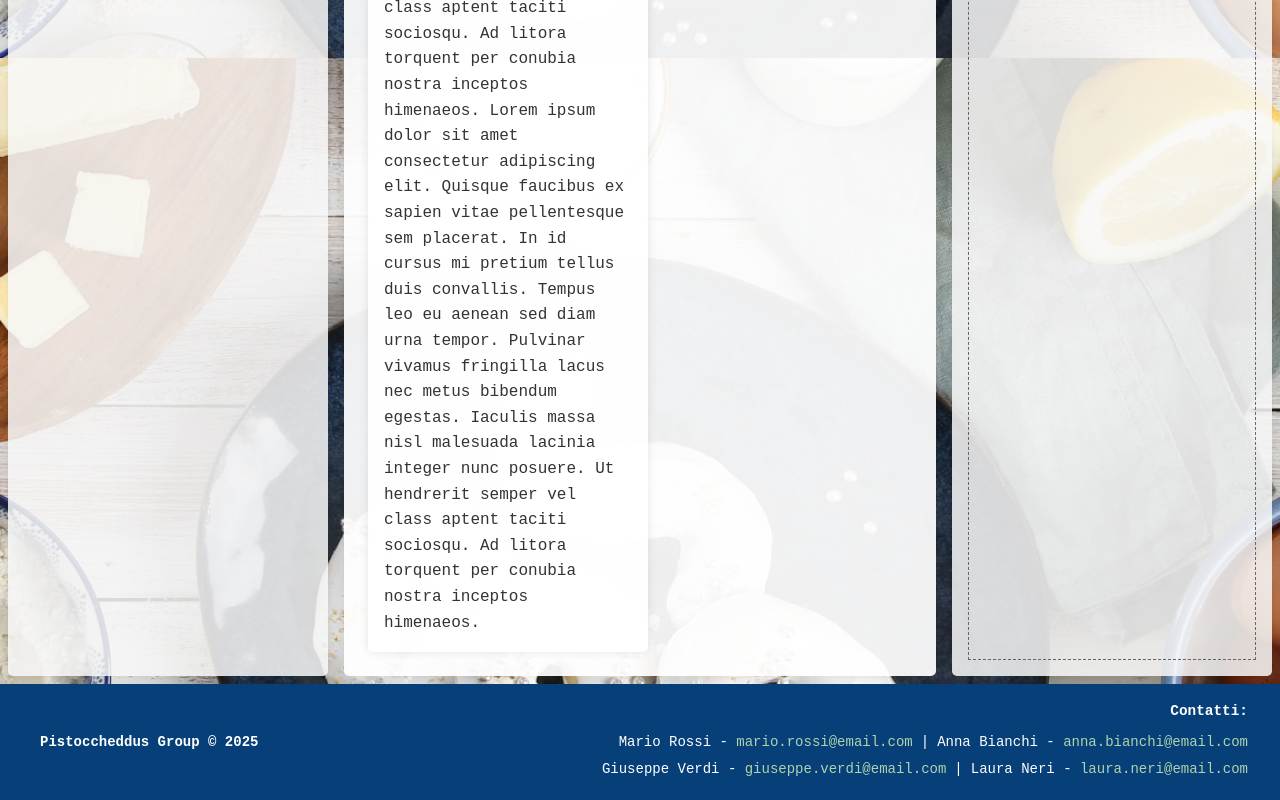
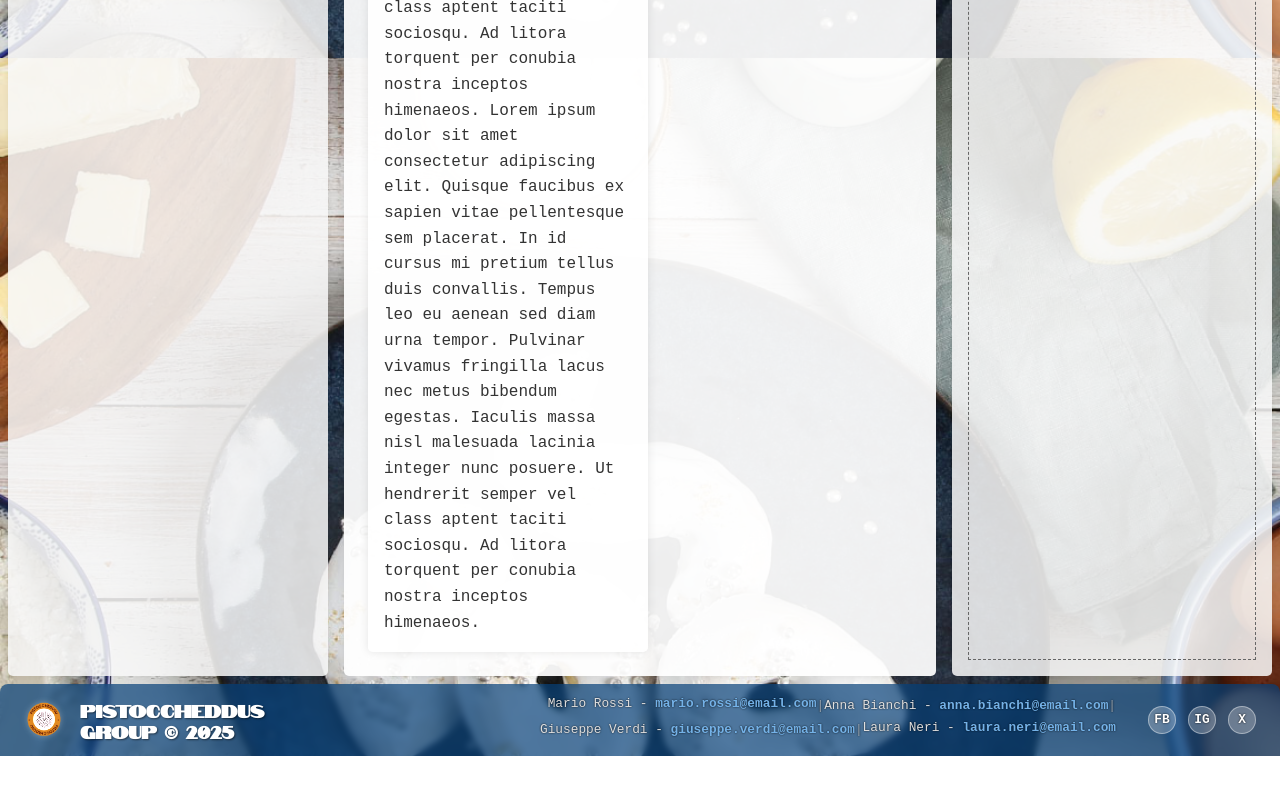
Before and after one commit to SolidusRam/PistoccheddusFPW, a Vue app in the folder PistoVUE/: page / in a window 1280 px wide. Shown: the part 3942-4742 px from the top of the page. After the commit the page ends 4698 px from the top, so only its background shows below. Built offline with nearby package versions, Linux system fonts and the light colour scheme.

Commit message:
improved footer, aggiunti anche logo

```diff
--- a/PistoVUE/src/assets/main.css
+++ b/PistoVUE/src/assets/main.css
@@ -149,8 +149,8 @@ body {
 
   /* Footer */
   .app-footer {
-    background-color: #074079;
-    color: white;
-    padding: 1rem;
     margin-top: auto;
+    backdrop-filter: blur(3px); /* Effetto blur coerente con l'header */
+    -webkit-backdrop-filter: blur(3px);
+    padding: 0; /* Rimuoviamo il padding del contenitore perché lo gestiremo nel componente */
   }
--- a/PistoVUE/src/components/Footer.vue
+++ b/PistoVUE/src/components/Footer.vue
@@ -1,44 +1,99 @@
 <template>
-  <div class="footer-content">
-    <p class="group-name">Pistoccheddus Group &copy; 2025</p>
+  <div class="footer-container">
+    <div class="logo-container">
+      <img src="@/assets/logo.png" alt="Logo Pistoccheddus" class="logo">
+    </div>
+    <div class="content-container">
+      <div class="title-container">
+        <h3 class="footer-title">Pistoccheddus Group &copy; 2025</h3>
+      </div>
+      <div class="details-container">
         <div class="team-contacts">
-      <h4>Contatti:</h4>
           <ul>
             <li>
               <span>Mario Rossi - <a href="mailto:mario.rossi@email.com">mario.rossi@email.com</a></span>
-          <span class="separator"> | </span>
+              <span class="separator">|</span>
               <span>Anna Bianchi - <a href="mailto:anna.bianchi@email.com">anna.bianchi@email.com</a></span>
-        </li>
-        <li>
+              <span class="separator">|</span>
               <span>Giuseppe Verdi - <a href="mailto:giuseppe.verdi@email.com">giuseppe.verdi@email.com</a></span>
-          <span class="separator"> | </span>
+              <span class="separator">|</span>
               <span>Laura Neri - <a href="mailto:laura.neri@email.com">laura.neri@email.com</a></span>
             </li>
           </ul>
+        </div>
+        <div class="social-links">
+          <div class="social-icons">
+            <a href="#" class="social-icon" title="Facebook">FB</a>
+            <a href="#" class="social-icon" title="Instagram">IG</a>
+            <a href="#" class="social-icon" title="Twitter">X</a>
+          </div>
+        </div>
+      </div>
     </div>
   </div>
 </template>
 
 <style scoped>
-.footer-content {
+.footer-container {
   display: flex;
   flex-direction: column;
   align-items: center;
-  text-align: center;
-  padding: 0;
-  padding-left: 1.5rem;
-  padding-right: 1rem;
-  font-size: 0.875rem;
+  padding: 0.6rem 0.5rem;
+  width: 100%;
+  border-radius: 8px 8px 0 0;
+  overflow: hidden;
+  color: #ffffff;
+  background-color: rgba(7, 64, 121, 0.7); /* Sfondo blu scuro più opaco */
 }
 
-.group-name {
-  margin-bottom: 0.5rem;
-  font-weight: bold;
+.logo-container {
+  margin: 0;
+  padding: 0;
+  margin-right: 0.5rem;
+  display: flex;
+  align-items: center;
+  transition: transform 0.3s ease;
 }
 
-.team-contacts h4 {
-  margin-bottom: 0.5rem;
-  font-size: 0.9rem;
+.logo-container:hover {
+  transform: scale(1.05);
+}
+
+.logo {
+  max-width: 40px;
+  height: auto;
+  display: block;
+  filter: brightness(1.3) drop-shadow(0 0 3px rgba(255, 255, 255, 0.3));
+}
+
+.content-container {
+  width: 100%;
+  display: flex;
+  flex-direction: column;
+  align-items: center;
+}
+
+.title-container {
+  text-align: center;
+  line-height: 1;
+  padding: 0.2rem 0;
+  border-radius: 5px;
+}
+
+.footer-title {
+  font-family: 'NotableLocal', sans-serif;
+  font-size: 1.1rem;
+  margin: 0;
+  color: #ffffff;
+  text-shadow: 1px 1px 2px rgba(0, 0, 0, 0.5);
+}
+
+.details-container {
+  display: flex;
+  flex-direction: column;
+  align-items: center;
+  width: 100%;
+  gap: 0.5rem;
 }
 
 .team-contacts ul {
@@ -49,9 +104,12 @@
 
 .team-contacts li {
   margin-bottom: 0.25rem;
-  display: flex; /* Use flexbox for better control */
-  flex-direction: column; /* Stack vertically by default (mobile) */
-  align-items: center; /* Center items when stacked */
+  display: flex;
+  flex-direction: column;
+  align-items: center;
+  color: #e0e0e0;
+  font-size: 0.8rem;
+  text-shadow: 0 0 2px rgba(0, 0, 0, 0.9);
 }
 
 /* Nascondi il separatore su mobile */
@@ -59,53 +117,123 @@
   display: none;
 }
 
-/* Rimuovi margini specifici per mobile */
 .team-contacts li span:first-child,
 .team-contacts li span:last-child {
-  margin: 0 0 0.25rem 0; /* Add some bottom margin when stacked */
+  margin: 0 0 0.25rem 0;
 }
 
 .team-contacts a {
-  color: #aed3ac;
+  color: #74b2e8; /* Blu chiaro per i link su sfondo scuro */
   text-decoration: none;
+  transition: color 0.3s ease;
+  font-weight: bold;
+  text-shadow: 0 0 2px rgba(0, 0, 0, 0.9);
 }
 
 .team-contacts a:hover {
+  color: #ffffff;
   text-decoration: underline;
 }
 
-/* Responsive: Desktop */
+.social-links {
+  display: flex;
+  align-items: center;
+  padding-top: 0.2rem;
+  width: 100%;
+  justify-content: center;
+}
+
+.social-icons {
+  display: flex;
+  gap: 0.75rem;
+}
+
+.social-icon {
+  display: flex;
+  align-items: center;
+  justify-content: center;
+  width: 1.75rem;
+  height: 1.75rem;
+  background-color: rgba(255, 255, 255, 0.25);
+  color: #ffffff;
+  text-decoration: none;
+  border-radius: 50%;
+  font-size: 0.8rem;
+  transition: all 0.3s ease;
+  border: 1px solid rgba(255, 255, 255, 0.4);
+  text-shadow: 0 0 2px rgba(0, 0, 0, 0.9);
+  font-weight: bold;
+}
+
+.social-icon:hover {
+  background-color: rgba(255, 255, 255, 0.7);
+  color: #074079;
+  transform: scale(1.1);
+  box-shadow: 0 0 5px rgba(255, 255, 255, 0.5);
+}
+
+/* Responsive: Desktop (768px and above) */
 @media (min-width: 768px) {
-  .footer-content {
+  .footer-container {
+    flex-direction: row;
+    justify-content: flex-start;
+    padding: 0.6rem 1.5rem;
+    align-items: center;
+  }
+
+  .logo-container {
+    margin-bottom: 0;
+    margin-right: 1rem;
+  }
+
+  .content-container {
+    flex: 1;
     flex-direction: row;
     justify-content: space-between;
-    text-align: left;
+    align-items: center;
   }
 
-  .group-name {
+  .title-container {
+    text-align: left;
+    line-height: 1.2;
     margin-bottom: 0;
+  }
+
+  .details-container {
+    flex-direction: row;
+    justify-content: flex-end;
+    align-items: center;
+    gap: 2rem;
   }
 
   .team-contacts {
     text-align: right;
   }
 
+  .social-links {
+    border-top: none;
+    padding-top: 0;
+    width: auto;
+  }
+
   /* Ripristina layout orizzontale per desktop */
   .team-contacts li {
-    flex-direction: row; /* Align horizontally on desktop */
-    justify-content: flex-end; /* Align to the right */
+    flex-direction: row;
+    justify-content: flex-end;
+    flex-wrap: wrap;
   }
 
   /* Mostra il separatore su desktop */
   .separator {
     display: inline;
-    margin: 0 0.5rem; /* Add space around the separator */
+    margin: 0 0.5rem;
+    color: rgba(255, 255, 255, 0.5);
+    text-shadow: 0 0 2px rgba(0, 0, 0, 0.9);
   }
 
   /* Ripristina margini per desktop */
-  .team-contacts li span:first-child,
-  .team-contacts li span:last-child {
-    margin: 0; /* Reset mobile margins */
+  .team-contacts li span {
+    margin: 0;
   }
 }
 </style>
```
Also changed, not shown: PistoVUE/src/assets/logo.png, 1 other file (tests, documents, lock files or other folders). Lines whose indentation alone changed are shown as unchanged.
